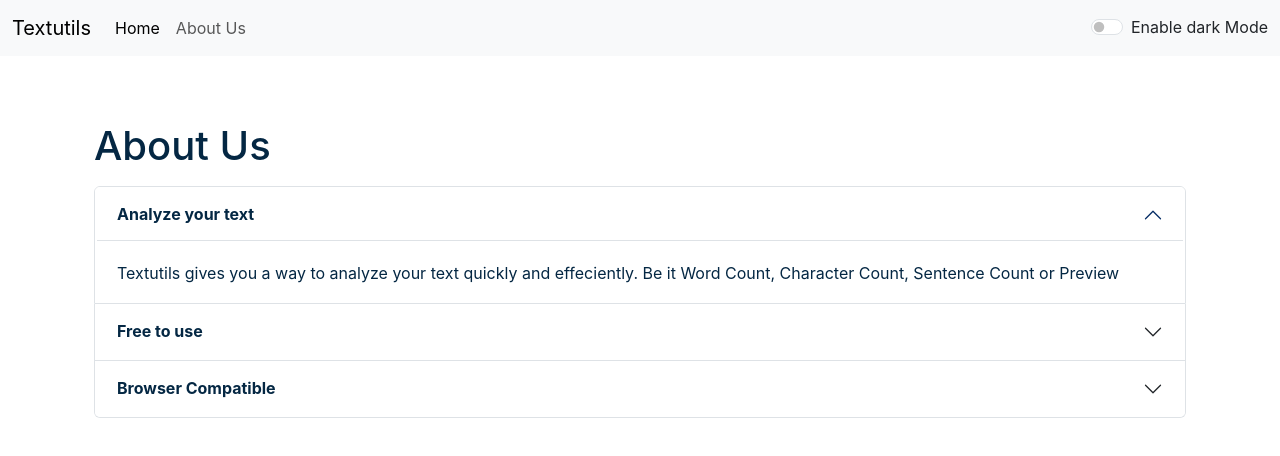
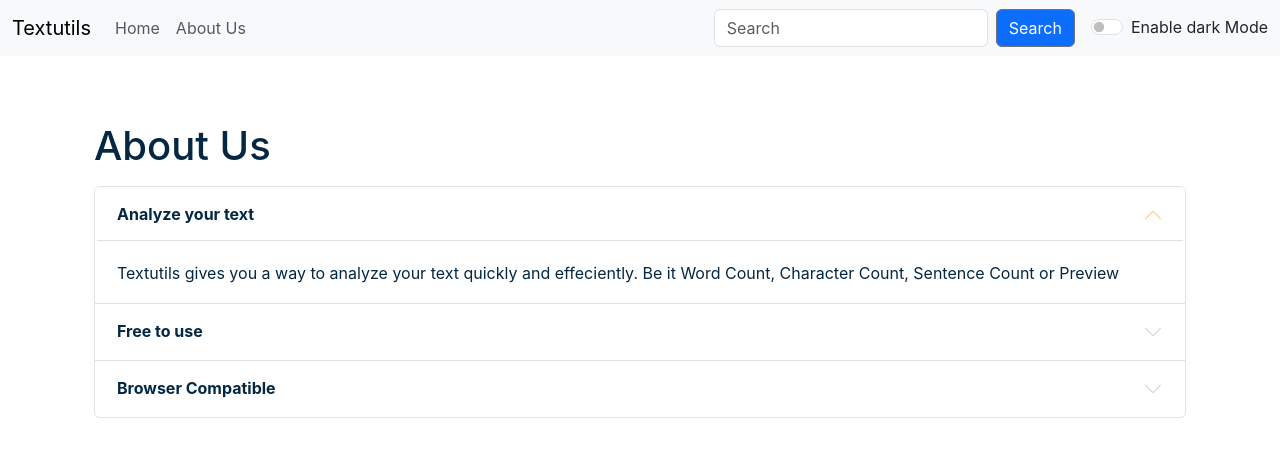
Before and after one commit to Aayush-235/Textutils-Using-ReactJS, a React (Create React App) app: page /about in a window 1280 px wide. Shown: the top 456 px of the page. Built offline with nearby package versions, Linux system fonts and the light colour scheme.

Commit message:
After 21 Video

```diff
--- a/src/components/Navbar.js
+++ b/src/components/Navbar.js
@@ -14,16 +14,16 @@
         <div className="collapse navbar-collapse" id="navbarSupportedContent">
           <ul className="navbar-nav me-auto mb-2 mb-lg-0">
             <li className="nav-item">
-              <Link className="nav-link active" aria-current="page" to="/">Home</Link>
+              <Link className="nav-link" aria-current="page" to="/">Home</Link>
             </li>
             <li className="nav-item">
               <Link className="nav-link" to="/about">{props.aboutText}</Link>
             </li>
           </ul>
-          {/* <form className="d-flex" role="search">
+          <form className="d-flex mx-3" role="search">
             <input className="form-control me-2" type="search" placeholder="Search" aria-label="Search" />
             <button className="btn btn-outline-secondary btn btn-primary text-white" type="submit">Search</button>
-          </form> */}
+          </form>
 
         <div className={`form-check form-switch text-${props.mode === 'light' ? 'dark' : 'light'}`}>
             <input className="form-check-input" onClick={props.toggleMode}type="checkbox" role="switch" id="switchCheckDefault" />
--- a/src/index.css
+++ b/src/index.css
@@ -11,3 +11,8 @@
   font-family: source-code-pro, Menlo, Monaco, Consolas, 'Courier New',
     monospace;
 }
+
+
+.accordion-button::after {
+    filter: invert(1);
+}
```
